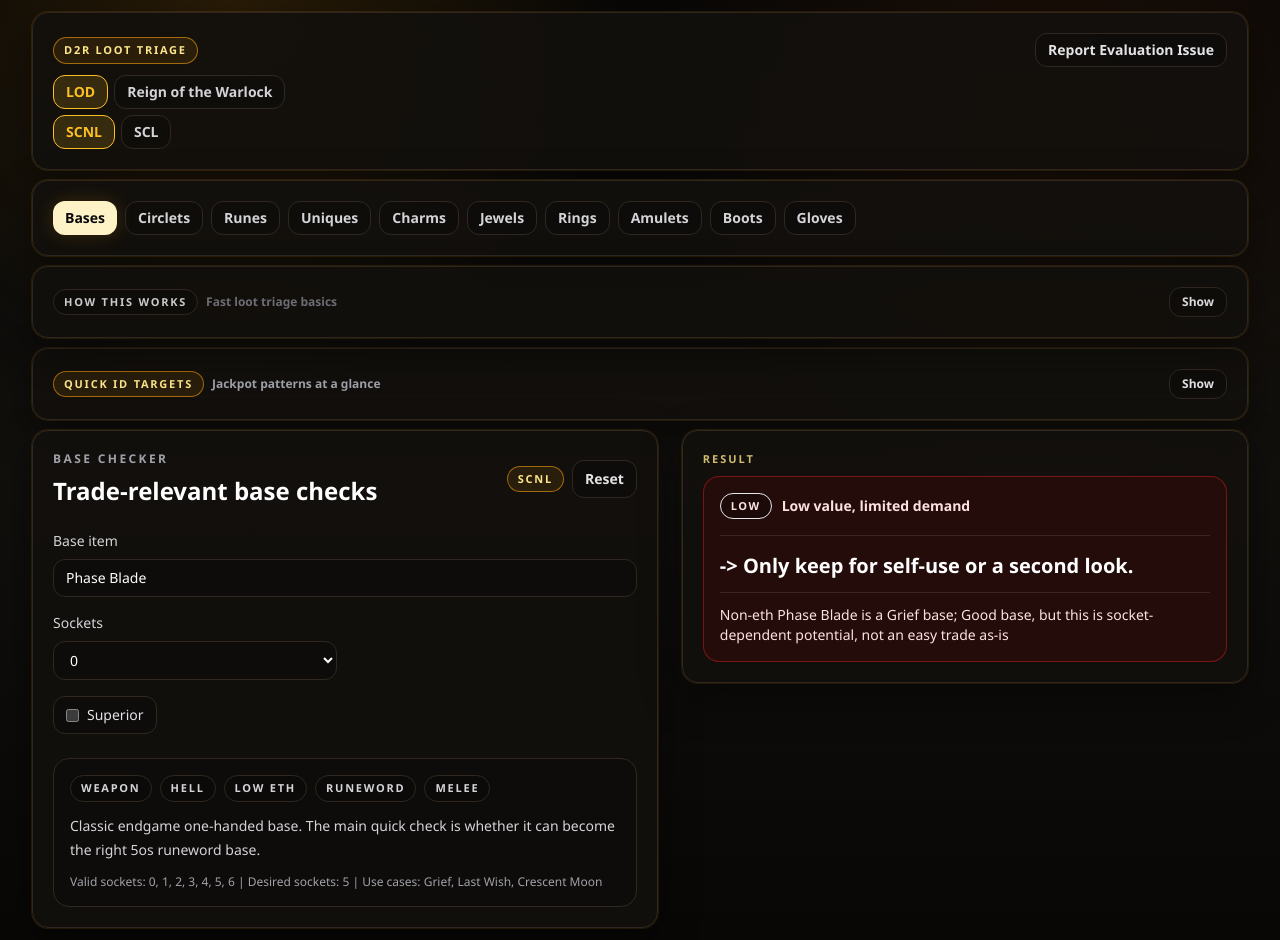
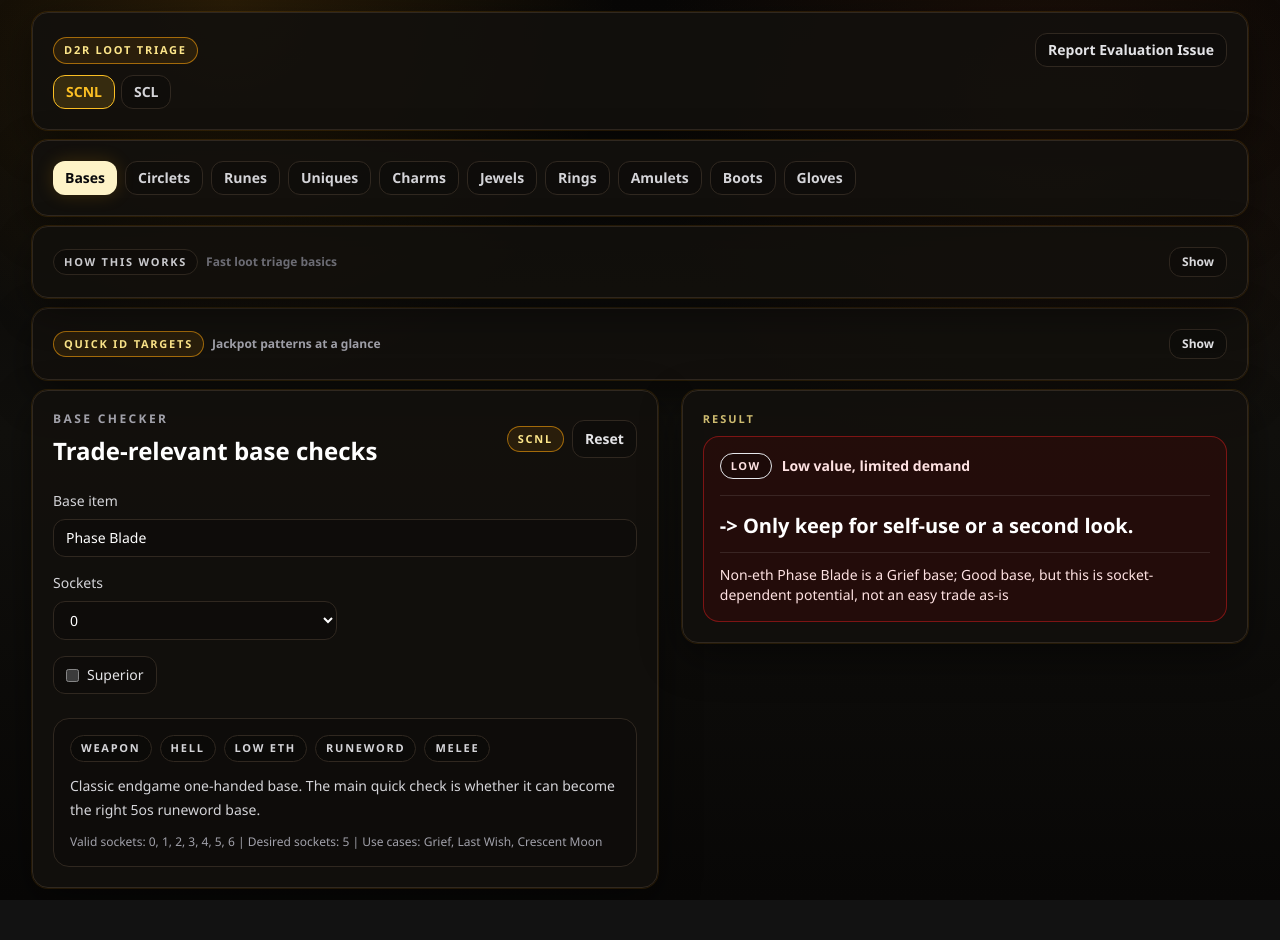
Before and after one commit to JaeBoz/d2r-loot-triage, a Next.js app: page / in a window 1280 px wide. After the commit the page ends 900 px from the top, so only its background shows below. Built offline with nearby package versions, Linux system fonts and the light colour scheme.

Commit message:
Unify unique checker pool and preserve RotW item tags

```diff
--- a/components/app-shell.tsx
+++ b/components/app-shell.tsx
@@ -13,8 +13,8 @@
 import { RuneGuide } from "@/components/rune-guide";
 import { UniqueChecker } from "@/components/unique-checker";
 import { Card, Pill } from "@/components/ui";
-import { CATEGORY_TABS, MODE_OPTIONS, RULESET_OPTIONS } from "@/lib/constants";
-import { GameMode, ItemCategory, Ruleset } from "@/lib/types";
+import { CATEGORY_TABS, MODE_OPTIONS } from "@/lib/constants";
+import { GameMode, ItemCategory } from "@/lib/types";
 
 const quickIdTargets = [
   {
@@ -60,7 +60,6 @@
 ];
 
 export function AppShell() {
-  const [ruleset, setRuleset] = useState<Ruleset>("lod");
   const [mode, setMode] = useState<GameMode>("SCNL");
   const [category, setCategory] = useState<ItemCategory>("Bases");
   const [howItWorksOpen, setHowItWorksOpen] = useState(false);
@@ -87,23 +86,6 @@
           </div>
 
           <div className="mt-2 flex flex-wrap gap-1.5">
-            {RULESET_OPTIONS.map((option) => (
-              <button
-                key={option.value}
-                className={`rounded-xl border px-3 py-1.5 text-sm font-semibold transition ${
-                  ruleset === option.value
-                    ? "border-accent bg-accent/15 text-accent"
-                    : "border-border bg-black/20 text-zinc-300 hover:border-amber-500/60 hover:text-white"
-                }`}
-                onClick={() => setRuleset(option.value)}
-                type="button"
-              >
-                {option.label}
-              </button>
-            ))}
-          </div>
-
-          <div className="mt-1.5 flex flex-wrap gap-1.5">
             {MODE_OPTIONS.map((option) => (
               <button
                 key={option.value}
@@ -208,7 +190,7 @@
       {category === "Amulets" ? <AmuletChecker mode={mode} /> : null}
       {category === "Boots" ? <BootsChecker mode={mode} /> : null}
       {category === "Gloves" ? <GloveChecker mode={mode} /> : null}
-      {category === "Uniques" ? <UniqueChecker mode={mode} ruleset={ruleset} /> : null}
+      {category === "Uniques" ? <UniqueChecker mode={mode} /> : null}
       {category !== "Bases" &&
       category !== "Circlets" &&
       category !== "Runes" &&
--- a/components/unique-checker.tsx
+++ b/components/unique-checker.tsx
@@ -3,7 +3,7 @@
 import { useEffect, useMemo, useState } from "react";
 import { Card, Pill } from "@/components/ui";
 import { ResultPanel } from "@/components/result-panel";
-import { evaluateUnique, isUniqueAvailableInRuleset, uniqueItems } from "@/lib/unique-checker";
+import { evaluateUnique, uniqueItems } from "@/lib/unique-checker";
 import { GameMode, Ruleset, UniqueRollField, UniqueSelectField } from "@/lib/types";
 
 const fieldLabels: Record<UniqueRollField, string> = {
@@ -154,11 +154,8 @@
   return note.replace(/Warlock-only item/gi, "Reign of the Warlock item");
 }
 
-export function UniqueChecker({ mode, ruleset }: { mode: GameMode; ruleset: Ruleset }) {
-  const availableUniqueItems = useMemo(
-    () => uniqueItems.filter((item) => isUniqueAvailableInRuleset(item, ruleset)),
-    [ruleset]
-  );
+export function UniqueChecker({ mode }: { mode: GameMode }) {
+  const availableUniqueItems = uniqueItems;
   const defaultItemId = availableUniqueItems[0]?.id ?? "";
   const [itemId, setItemId] = useState(defaultItemId);
   const [form, setForm] = useState<UniqueFormState>(emptyForm);
@@ -170,7 +167,7 @@
     setForm(emptyForm);
     setSelectForm(emptySelectForm);
     setEthereal(false);
-  }, [defaultItemId, ruleset]);
+  }, [defaultItemId]);
 
   const selectedItem = useMemo(
     () => availableUniqueItems.find((item) => item.id === itemId),
@@ -183,10 +180,12 @@
     Object.values(selectForm).some((value) => value.trim() !== "");
 
   const result = useMemo(
-    () =>
-      evaluateUnique({
+    () => {
+      const activeRuleset: Ruleset = selectedItem?.ruleset === "warlock" ? "warlock" : "lod";
+
+      return evaluateUnique({
         mode,
-        ruleset,
+        ruleset: activeRuleset,
         itemId,
         ethereal,
         magicFind: toOptionalNumber(form.magicFind),
@@ -241,8 +240,9 @@
         vitality: toOptionalNumber(form.vitality),
         ormusSkillQuality: selectForm.ormusSkillQuality || undefined,
         rainbowFacetElement: selectForm.rainbowFacetElement || undefined
-      }),
-    [ethereal, form, itemId, mode, ruleset, selectForm]
+      });
+    },
+    [ethereal, form, itemId, mode, selectForm, selectedItem?.ruleset]
   );
 
   const handleReset = () => {
@@ -259,10 +259,10 @@
           <div>
             <p className="text-[11px] font-semibold uppercase tracking-[0.18em] text-amber-200/80">Unique Triage</p>
             <h2 className="mt-1 text-xl font-bold text-white sm:text-2xl">Identify the unique, then check only meaningful rolls</h2>
+            <p className="mt-1 text-sm leading-5 text-zinc-400">LOD and Reign of the Warlock uniques are included together.</p>
           </div>
           <div className="flex items-center gap-2">
             <Pill active>{mode}</Pill>
-            <Pill>{ruleset === "warlock" ? "Warlock" : "LOD"}</Pill>
             <button
               className="rounded-xl border border-border bg-black/20 px-3 py-2 text-sm font-semibold text-zinc-200 transition hover:border-amber-500/60 hover:text-white"
               onClick={handleReset}
```
Also changed, not shown: 2 other files (tests, documents, lock files or other folders).
